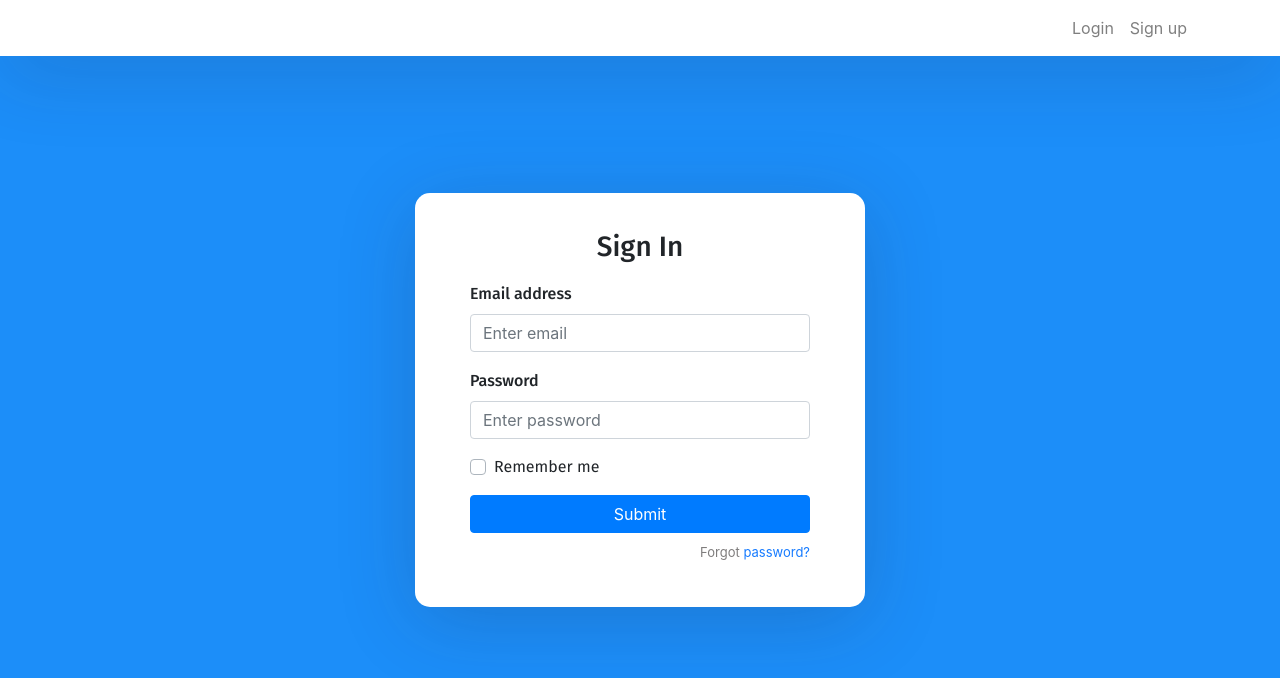
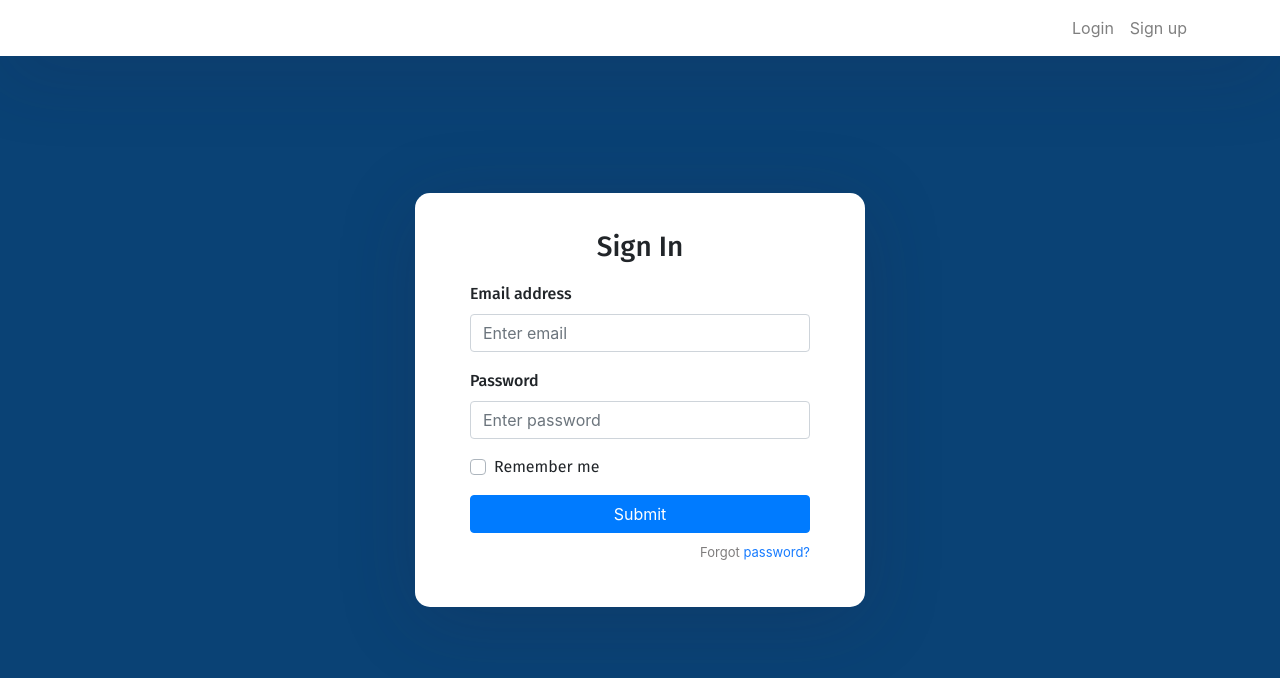
Before and after one commit to CanKocyigitoglu/BIL372_Proje, a React (Create React App) app in the folder my-app/: page / in a window 1280 px wide. Shown: the top 678 px of the page. Built offline with nearby package versions, Linux system fonts and the light colour scheme; the HTML template or start-up script is replaced by a standard one.

Commit message:
bg-color changed

```diff
--- a/my-app/src/index.css
+++ b/my-app/src/index.css
@@ -4,7 +4,7 @@
   box-sizing: border-box;
 }
 body {
-  background: #1C8EF9 !important;
+  background: #0a4275 !important;
   min-height: 100vh;
   display: flex;
   font-weight: 400;
```
